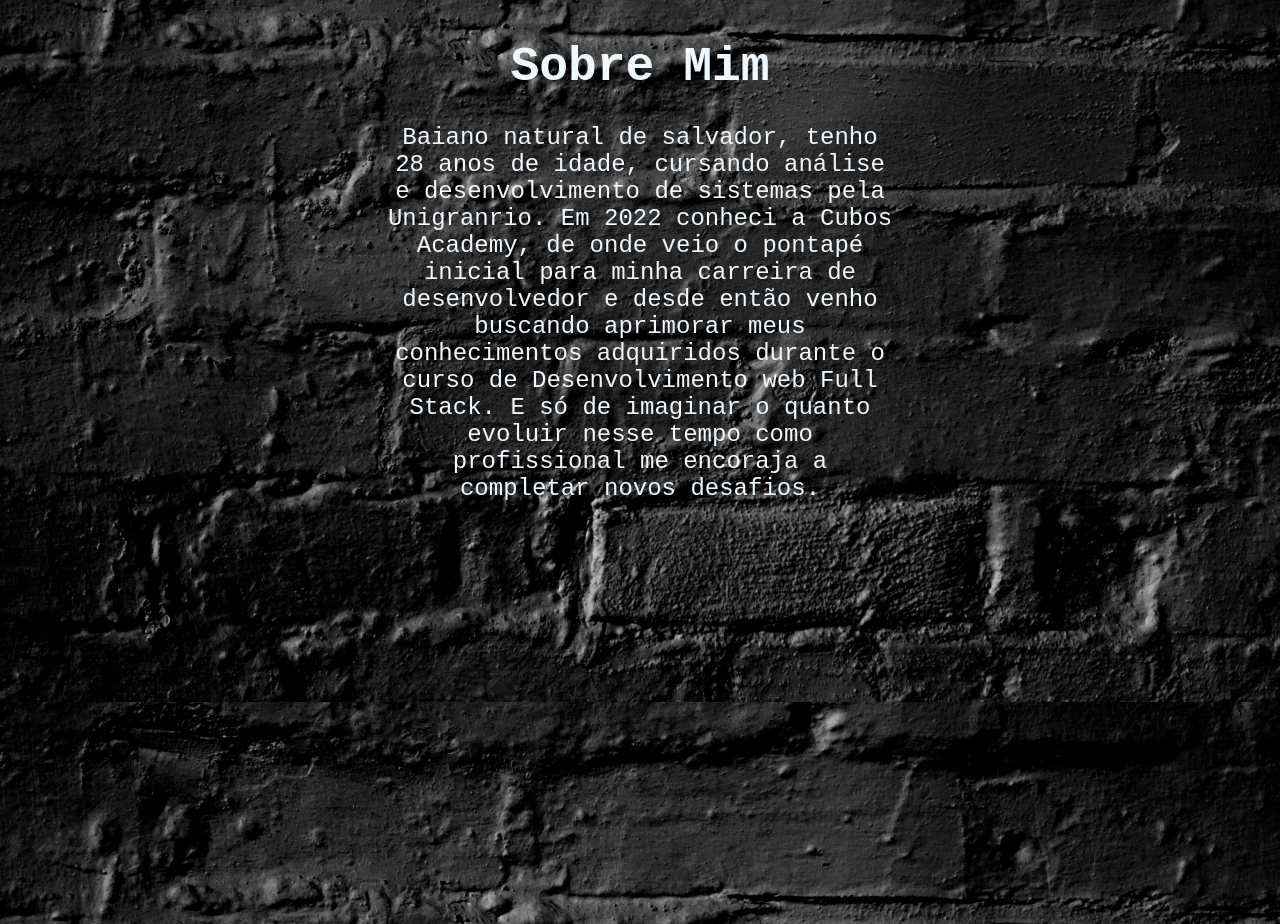
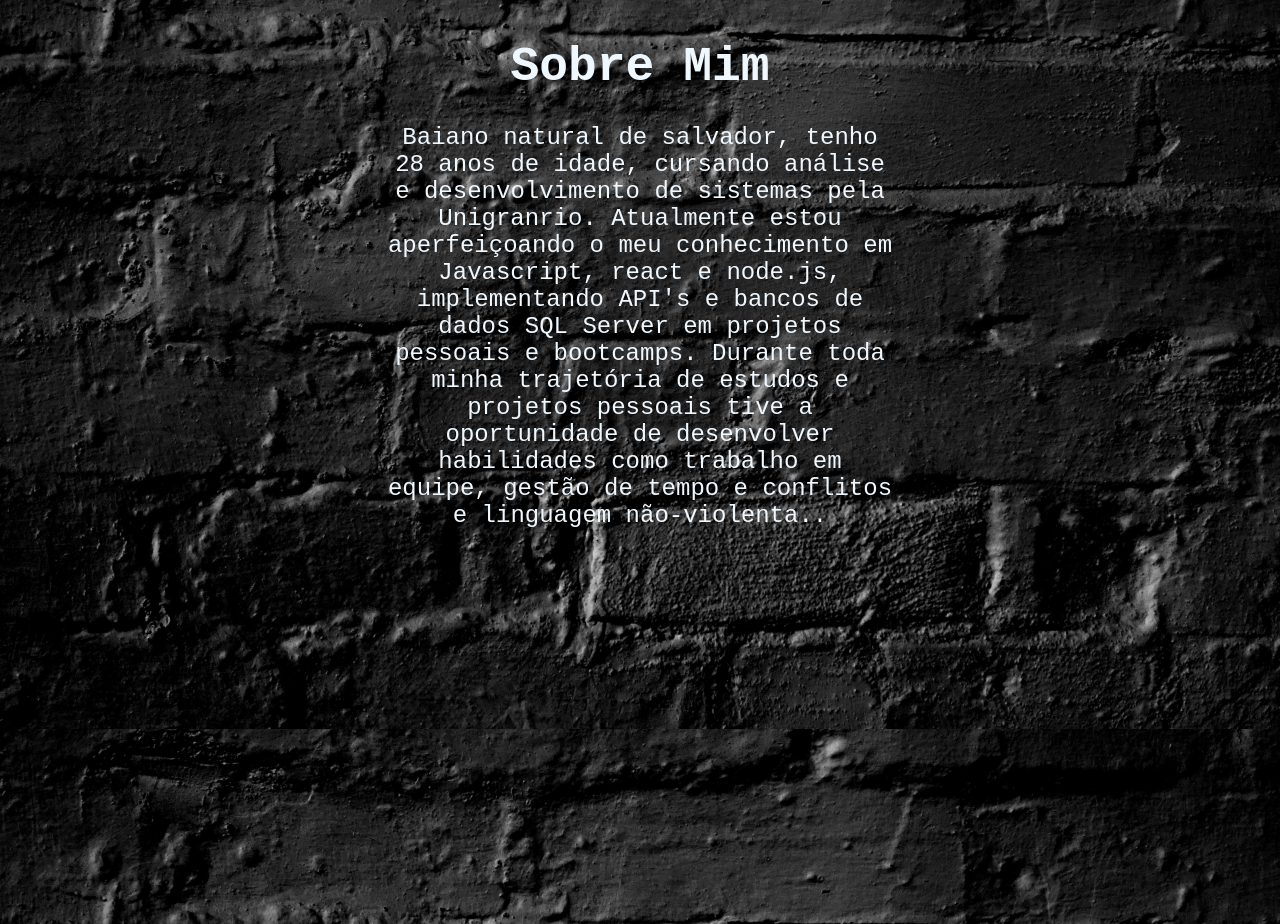
Before and after one commit to jeanmts/portifolio, a React (Create React App) app in the folder portifolio/: page / in a window 1280 px wide. Shown: the part 960-1884 px from the top of the page. Built offline with nearby package versions, Linux system fonts and the light colour scheme; a web font is replaced by a local one.

Commit message:
Ediçao sobre mim

```diff
--- a/portifolio/src/components/article/index.js
+++ b/portifolio/src/components/article/index.js
@@ -2,7 +2,6 @@ import "./styles.css";
 
 export default function Article() {
   return (
-
     <div id="project" className="container-article">
       <div className="img-project">
         <h2 className="info-project">Aguardem...</h2>
--- a/portifolio/src/components/header/index.js
+++ b/portifolio/src/components/header/index.js
@@ -21,8 +21,7 @@ export default function Header() {
           <img
             onClick={() => menuModal()}
             className="icon-button"
-            src={iconButton}
-          ></img>
+            src={iconButton}></img>
         </div>
         <nav className="nav-header">
           <ul className="list-header">
--- a/portifolio/src/components/section/index.js
+++ b/portifolio/src/components/section/index.js
@@ -10,12 +10,13 @@ export default function Section() {
         <div className="text-about-me">
           <span className="about-me-p">
             Baiano natural de salvador, tenho 28 anos de idade, cursando análise
-            e desenvolvimento de sistemas pela Unigranrio. Em 2022 conheci a
-            Cubos Academy, de onde veio o pontapé inicial para minha carreira de
-            desenvolvedor e desde então venho buscando aprimorar meus
-            conhecimentos adquiridos durante o curso de Desenvolvimento web Full
-            Stack. E só de imaginar o quanto evoluir nesse tempo como
-            profissional me encoraja a completar novos desafios.
+            e desenvolvimento de sistemas pela Unigranrio. Atualmente estou
+            aperfeiçoando o meu conhecimento em Javascript, react e node.js,
+            implementando API's e bancos de dados SQL Server em projetos
+            pessoais e bootcamps. Durante toda minha trajetória de estudos e
+            projetos pessoais tive a oportunidade de desenvolver habilidades
+            como trabalho em equipe, gestão de tempo e conflitos e linguagem
+            não-violenta..
           </span>
         </div>
       </div>
```
